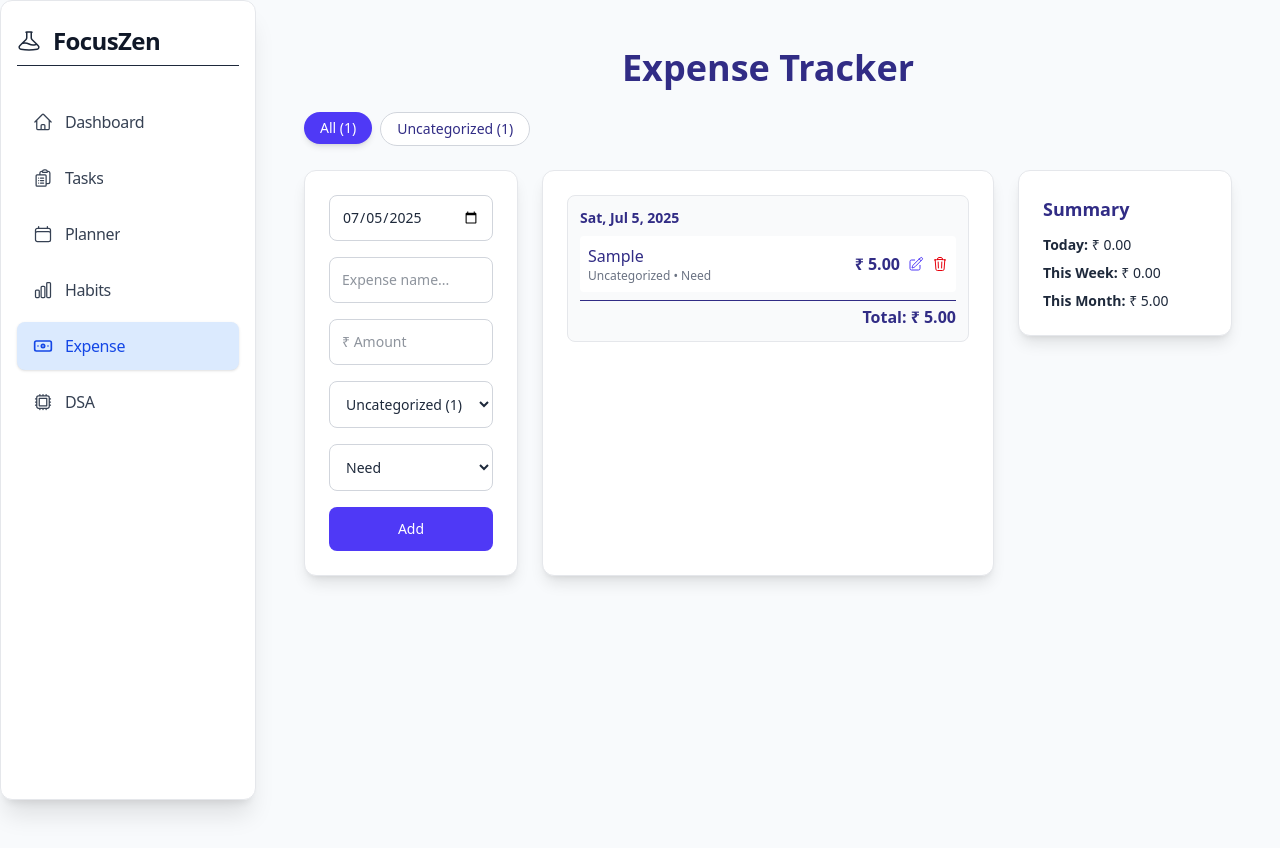
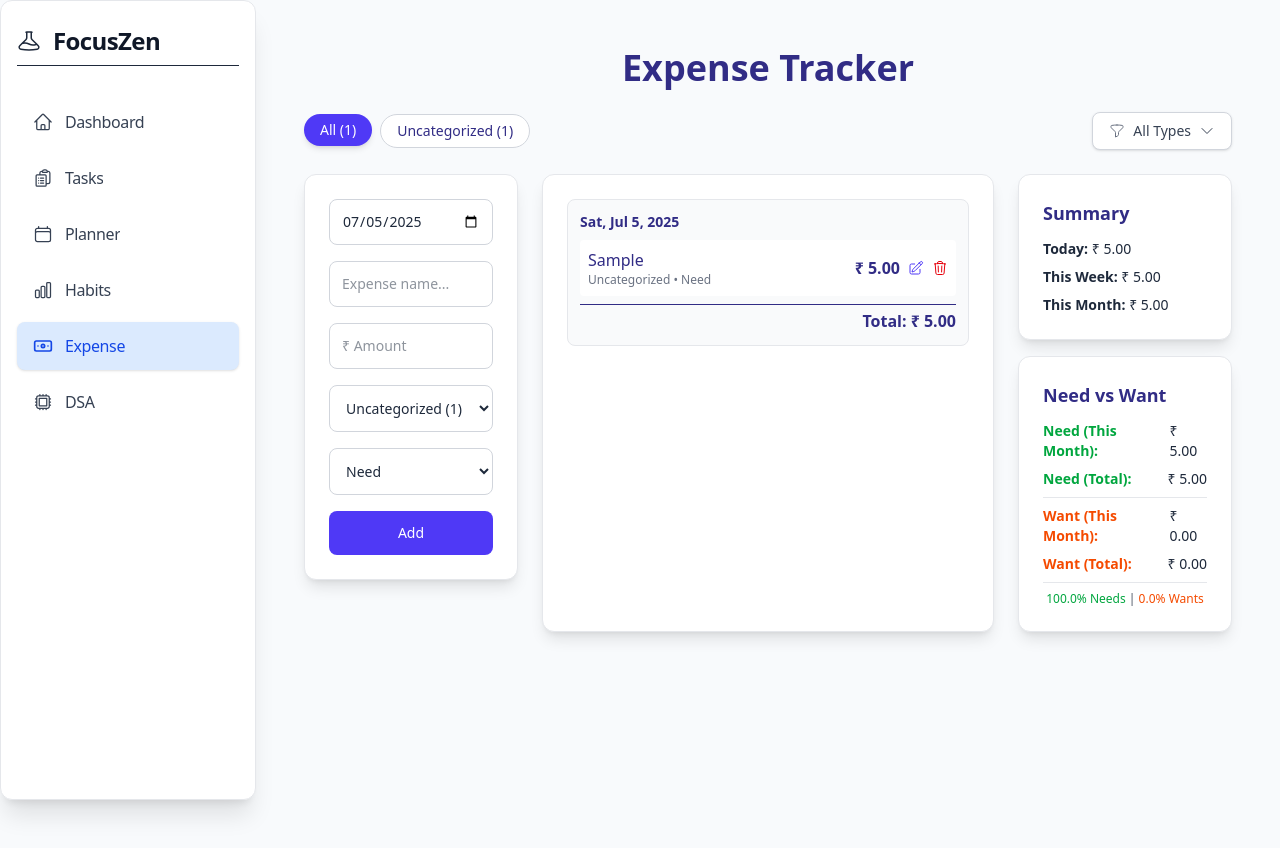
Before and after one commit to devrajsawant/focusZen, a Next.js app: page /expense in a window 1280 px wide. Both pictures are taken after typing "Sample", "5" into the empty fields and a click on the button "Add". Built offline with nearby package versions, Linux system fonts and the light colour scheme.

Commit message:
feat: added summary based on expense category , added need vs want summary

```diff
--- a/app/expense/page.tsx
+++ b/app/expense/page.tsx
@@ -1,6 +1,6 @@
 'use client';
 import React, { useState, useEffect } from "react";
-import { PlusIcon, XMarkIcon, ChevronDownIcon, PencilSquareIcon, TrashIcon } from "@heroicons/react/24/outline";
+import { PlusIcon, XMarkIcon, ChevronDownIcon, PencilSquareIcon, TrashIcon, FunnelIcon } from "@heroicons/react/24/outline";
 
 interface Expense {
   id: string;
@@ -24,14 +24,16 @@ const App: React.FC = () => {
     type: "Need",
   });
   const [filter, setFilter] = useState<string>("All");
+  const [typeFilter, setTypeFilter] = useState<string>("all"); // "all", "need", "want"
   const [isCategoryModalOpen, setIsCategoryModalOpen] = useState(false);
   const [newCategory, setNewCategory] = useState("");
   const [isFilterDropdownOpen, setIsFilterDropdownOpen] = useState(false);
+  const [isTypeFilterDropdownOpen, setIsTypeFilterDropdownOpen] = useState(false);
   const [editExpense, setEditExpense] = useState<Expense | null>(null);
 
   useEffect(() => {
     const storedExpenses = localStorage.getItem("expenses");
-    const storedCats = localStorage.getItem("categories");
+    const storedCats = localStorage.getItem("expenseCategories");
     if (storedExpenses) setExpenses(JSON.parse(storedExpenses));
     if (storedCats) {
       const saved = JSON.parse(storedCats);
@@ -45,7 +47,7 @@ const App: React.FC = () => {
 
   useEffect(() => {
     const custom = categories.filter((c) => !defaultCategories.includes(c));
-    localStorage.setItem("categories", JSON.stringify(custom));
+    localStorage.setItem("expenseCategories", JSON.stringify(custom));
   }, [categories]);
 
   const handleAddOrUpdate = () => {
@@ -116,33 +118,76 @@ const App: React.FC = () => {
     if (form.category === cat) setForm({ ...form, category: "Uncategorized" });
   };
 
-  const filteredExpenses =
-    filter === "All"
-      ? expenses
-      : expenses.filter((e) => e.category === filter);
+  // Calculate category counts for ALL expenses (not filtered)
+  const categoryCounts = categories.reduce((acc, cat) => {
+    acc[cat] = cat === "All" ? expenses.length : expenses.filter((e) => e.category === cat).length;
+    return acc;
+  }, {} as Record<string, number>);
 
-  const grouped = filteredExpenses.reduce<Record<string, Expense[]>>((acc, e) => {
+  // Filter expenses based on selected category and type
+  const filteredExpenses = expenses.filter((e) => {
+    const categoryMatch = filter === "All" || e.category === filter;
+    const typeMatch = typeFilter === "all" || e.type.toLowerCase() === typeFilter;
+    return categoryMatch && typeMatch;
+  });
+
+  // Sort expenses by date (newest first)
+  const sortedExpenses = [...filteredExpenses].sort((a, b) =>
+    new Date(b.date).getTime() - new Date(a.date).getTime()
+  );
+
+  const grouped = sortedExpenses.reduce<Record<string, Expense[]>>((acc, e) => {
     if (!acc[e.date]) acc[e.date] = [];
     acc[e.date].push(e);
     return acc;
   }, {});
 
-  const stats: Record<string, number> = {};
-  categories.forEach((c) => {
-    stats[c] = c === "All" ? filteredExpenses.length : filteredExpenses.filter((e) => e.category === c).length;
-  });
-
-  const sumByPeriod = (days: number): number => {
-    const now = new Date("2025-07-26T15:09:00Z"); // Current date and time: 03:09 PM IST, July 26, 2025
-    now.setHours(0, 0, 0, 0); // Reset to start of day
-    return expenses
+  const sumByPeriod = (days: number, expensesToSum: Expense[] = expenses): number => {
+    const now = new Date();
+    now.setHours(0, 0, 0, 0);
+    return expensesToSum
       .filter((e) => {
         const expDate = new Date(e.date);
-        expDate.setHours(0, 0, 0, 0); // Reset to start of day for comparison
+        expDate.setHours(0, 0, 0, 0);
         const diffDays = Math.floor((now.getTime() - expDate.getTime()) / (1000 * 60 * 60 * 24));
         return diffDays < days && diffDays >= 0;
       })
       .reduce((sum, e) => sum + e.amount, 0);
+  };
+
+  const sumByType = (type: "Need" | "Want", expensesToSum: Expense[] = expenses): number => {
+    return expensesToSum
+      .filter((e) => e.type === type)
+      .reduce((sum, e) => sum + e.amount, 0);
+  };
+
+  const sumByTypeAndPeriod = (type: "Need" | "Want", days: number): number => {
+    const now = new Date();
+    now.setHours(0, 0, 0, 0);
+    return expenses
+      .filter((e) => {
+        const expDate = new Date(e.date);
+        expDate.setHours(0, 0, 0, 0);
+        const diffDays = Math.floor((now.getTime() - expDate.getTime()) / (1000 * 60 * 60 * 24));
+        return diffDays < days && diffDays >= 0 && e.type === type;
+      })
+      .reduce((sum, e) => sum + e.amount, 0);
+  };
+
+  // Calculate category-wise spending for selected category
+  const getCategorySpending = (category: string) => {
+    const categoryExpenses = expenses.filter(e => e.category === category);
+    const total = categoryExpenses.reduce((sum, e) => sum + e.amount, 0);
+    const currentMonth = sumByPeriod(30, categoryExpenses);
+    return { total, currentMonth };
+  };
+
+  const getTypeFilterLabel = () => {
+    switch (typeFilter) {
+      case "need": return "Need Only";
+      case "want": return "Want Only";
+      default: return "All Types";
+    }
   };
 
   return (
@@ -152,15 +197,17 @@ const App: React.FC = () => {
           Expense Tracker
         </h1>
 
-        {/* Filters */}
+        {/* Filters and Sort */}
         <div className="flex flex-col sm:flex-row sm:justify-between sm:items-center gap-4">
+          <div className="flex flex-col sm:flex-row gap-4">
+            {/* Mobile Filter Dropdown */}
             <div className="sm:hidden relative">
               <button
                 onClick={() => setIsFilterDropdownOpen(!isFilterDropdownOpen)}
                 className="w-full flex items-center justify-between p-3 rounded-lg border border-gray-300 bg-white text-sm font-medium text-indigo-900"
               >
                 <span>
-                {filter} ({stats[filter] || 0})
+                  {filter} ({categoryCounts[filter] || 0})
                 </span>
                 <ChevronDownIcon
                   className={`h-4 w-4 transition-transform ${
@@ -183,12 +230,14 @@ const App: React.FC = () => {
                           : "text-gray-700"
                       }`}
                     >
-                    {c} ({stats[c] || 0})
+                      {c} ({categoryCounts[c] || 0})
                     </button>
                   ))}
                 </div>
               )}
             </div>
+
+            {/* Desktop Filter Tabs */}
             <div className="hidden sm:flex gap-2 flex-wrap">
               {categories.map((c) => (
                 <div key={c} className="relative">
@@ -200,7 +249,7 @@ const App: React.FC = () => {
                         : "bg-white text-indigo-900 border border-gray-300 hover:bg-indigo-50"
                     }`}
                   >
-                  {c} ({stats[c] || 0})
+                    {c} ({categoryCounts[c] || 0})
                   </button>
                   {!defaultCategories.includes(c) && (
                     <button
@@ -213,6 +262,67 @@ const App: React.FC = () => {
                   )}
                 </div>
               ))}
+            </div>
+          </div>
+
+          {/* Type Filter Dropdown - Right Aligned */}
+          <div className="relative">
+            <button
+              onClick={() => setIsTypeFilterDropdownOpen(!isTypeFilterDropdownOpen)}
+              className="flex items-center gap-2 px-4 py-2 bg-white border border-gray-300 rounded-lg shadow-sm hover:bg-gray-50 transition-colors text-sm font-medium text-gray-700"
+            >
+              <FunnelIcon className="h-4 w-4 text-gray-500" />
+              <span>{getTypeFilterLabel()}</span>
+              <ChevronDownIcon
+                className={`h-4 w-4 transition-transform ${
+                  isTypeFilterDropdownOpen ? "rotate-180" : ""
+                }`}
+              />
+            </button>
+
+            {isTypeFilterDropdownOpen && (
+              <div className="absolute right-0 top-full mt-1 bg-white border border-gray-300 rounded-lg shadow-lg z-10 min-w-[160px]">
+                <button
+                  onClick={() => {
+                    setTypeFilter("all");
+                    setIsTypeFilterDropdownOpen(false);
+                  }}
+                  className={`w-full text-left px-4 py-3 hover:bg-indigo-50 text-sm ${
+                    typeFilter === "all"
+                      ? "bg-indigo-100 text-indigo-700 font-medium"
+                      : "text-gray-700"
+                  }`}
+                >
+                  All Types
+                </button>
+                <button
+                  onClick={() => {
+                    setTypeFilter("need");
+                    setIsTypeFilterDropdownOpen(false);
+                  }}
+                  className={`w-full text-left px-4 py-3 hover:bg-indigo-50 text-sm ${
+                    typeFilter === "need"
+                      ? "bg-indigo-100 text-indigo-700 font-medium"
+                      : "text-gray-700"
+                  }`}
+                >
+                  Need Only
+                </button>
+                <button
+                  onClick={() => {
+                    setTypeFilter("want");
+                    setIsTypeFilterDropdownOpen(false);
+                  }}
+                  className={`w-full text-left px-4 py-3 hover:bg-indigo-50 text-sm ${
+                    typeFilter === "want"
+                      ? "bg-indigo-100 text-indigo-700 font-medium"
+                      : "text-gray-700"
+                  }`}
+                >
+                  Want Only
+                </button>
+              </div>
+            )}
           </div>
         </div>
 
@@ -250,7 +360,7 @@ const App: React.FC = () => {
             >
               {categories.filter((c) => c !== "All").map((c) => (
                 <option key={c} value={c}>
-                  {c} ({stats[c] || 0})
+                  {c} ({categoryCounts[c] || 0})
                 </option>
               ))}
               <option value="add-type">+ Add Category</option>
@@ -342,7 +452,9 @@ const App: React.FC = () => {
           </div>
 
           {/* Right Column - Summary (h-fit) */}
-          <div className="bg-white p-4 sm:p-6 rounded-xl shadow-lg border border-gray-200 space-y-2 h-fit col-span-1">
+          <div className="space-y-4 col-span-1">
+            {/* General Summary */}
+            <div className="bg-white p-4 sm:p-6 rounded-xl shadow-lg border border-gray-200 space-y-2">
               <h3 className="text-lg font-semibold text-indigo-900 mb-3">Summary</h3>
               <p className="text-sm">
                 <strong>Today:</strong> ₹ {sumByPeriod(1).toFixed(2)}
@@ -353,6 +465,66 @@ const App: React.FC = () => {
               <p className="text-sm">
                 <strong>This Month:</strong> ₹ {sumByPeriod(30).toFixed(2)}
               </p>
+            </div>
+
+            {/* Need/Want Summary */}
+            <div className="bg-white p-4 sm:p-6 rounded-xl shadow-lg border border-gray-200 space-y-2">
+              <h3 className="text-lg font-semibold text-indigo-900 mb-3">Need vs Want</h3>
+              <div className="space-y-2">
+              <div className="flex justify-between">
+                  <span className="text-sm text-green-600 font-semibold">Need (This Month):</span>
+                  <span className="text-sm font-medium">₹ {sumByTypeAndPeriod("Need", 30).toFixed(2)}</span>
+                </div>
+                <div className="flex justify-between">
+                  <span className="text-sm text-green-600 font-semibold">Need (Total):</span>
+                  <span className="text-sm font-medium">₹ {sumByType("Need").toFixed(2)}</span>
+                </div>
+
+                <div className="flex justify-between border-t border-gray-200 pt-2">
+                  <span className="text-sm text-orange-600 font-semibold">Want (This Month):</span>
+                  <span className="text-sm font-medium">₹ {sumByTypeAndPeriod("Want", 30).toFixed(2)}</span>
+                </div>
+                <div className="flex justify-between">
+                  <span className="text-sm text-orange-600 font-semibold">Want (Total):</span>
+                  <span className="text-sm font-medium">₹ {sumByType("Want").toFixed(2)}</span>
+                </div>
+
+                <div className="pt-2 border-t border-gray-200">
+                  <div className="text-xs text-center text-gray-600">
+                    {sumByType("Need") + sumByType("Want") > 0 ? (
+                      <>
+                        <span className="text-green-600 font-medium">
+                          {((sumByType("Need") / (sumByType("Need") + sumByType("Want"))) * 100).toFixed(1)}% Needs
+                        </span>
+                        {" | "}
+                        <span className="text-orange-600 font-medium">
+                          {((sumByType("Want") / (sumByType("Need") + sumByType("Want"))) * 100).toFixed(1)}% Wants
+                        </span>
+                      </>
+                    ) : (
+                      "No expenses recorded"
+                    )}
+                  </div>
+                </div>
+              </div>
+            </div>
+
+            {/* Category Summary - Only show when a specific category is selected */}
+            {filter !== "All" && (
+              <div className="bg-white p-4 sm:p-6 rounded-xl shadow-lg border border-gray-200 space-y-2">
+                <h3 className="text-lg font-semibold text-indigo-900 mb-3">{filter} Summary</h3>
+                <div className="space-y-2">
+                  <div className="flex justify-between">
+                    <span className="text-sm">Total Spent:</span>
+                    <span className="text-sm font-medium">₹ {getCategorySpending(filter).total.toFixed(2)}</span>
+                  </div>
+                  <div className="flex justify-between">
+                    <span className="text-sm">This Month:</span>
+                    <span className="text-sm font-medium">₹ {getCategorySpending(filter).currentMonth.toFixed(2)}</span>
+                  </div>
+                </div>
+              </div>
+            )}
           </div>
         </div>
 
--- a/app/task/components/taskBoard.tsx
+++ b/app/task/components/taskBoard.tsx
@@ -42,7 +42,7 @@ export default function TaskBoard() {
 
   useEffect(() => {
     const savedTasks = localStorage.getItem('tasks')
-    const savedCategories = localStorage.getItem('categories')
+    const savedCategories = localStorage.getItem('taskCategories')
     if (savedTasks) setTasks(JSON.parse(savedTasks))
     if (savedCategories) {
       const stored = JSON.parse(savedCategories)
@@ -58,7 +58,7 @@ export default function TaskBoard() {
 
   useEffect(() => {
     const customCategories = categories.filter(c => !defaultCategories.includes(c))
-    localStorage.setItem('categories', JSON.stringify(customCategories))
+    localStorage.setItem('taskCategories', JSON.stringify(customCategories))
   }, [categories])
 
   const addTask = () => {
```
Lines whose indentation alone changed are shown as unchanged.
